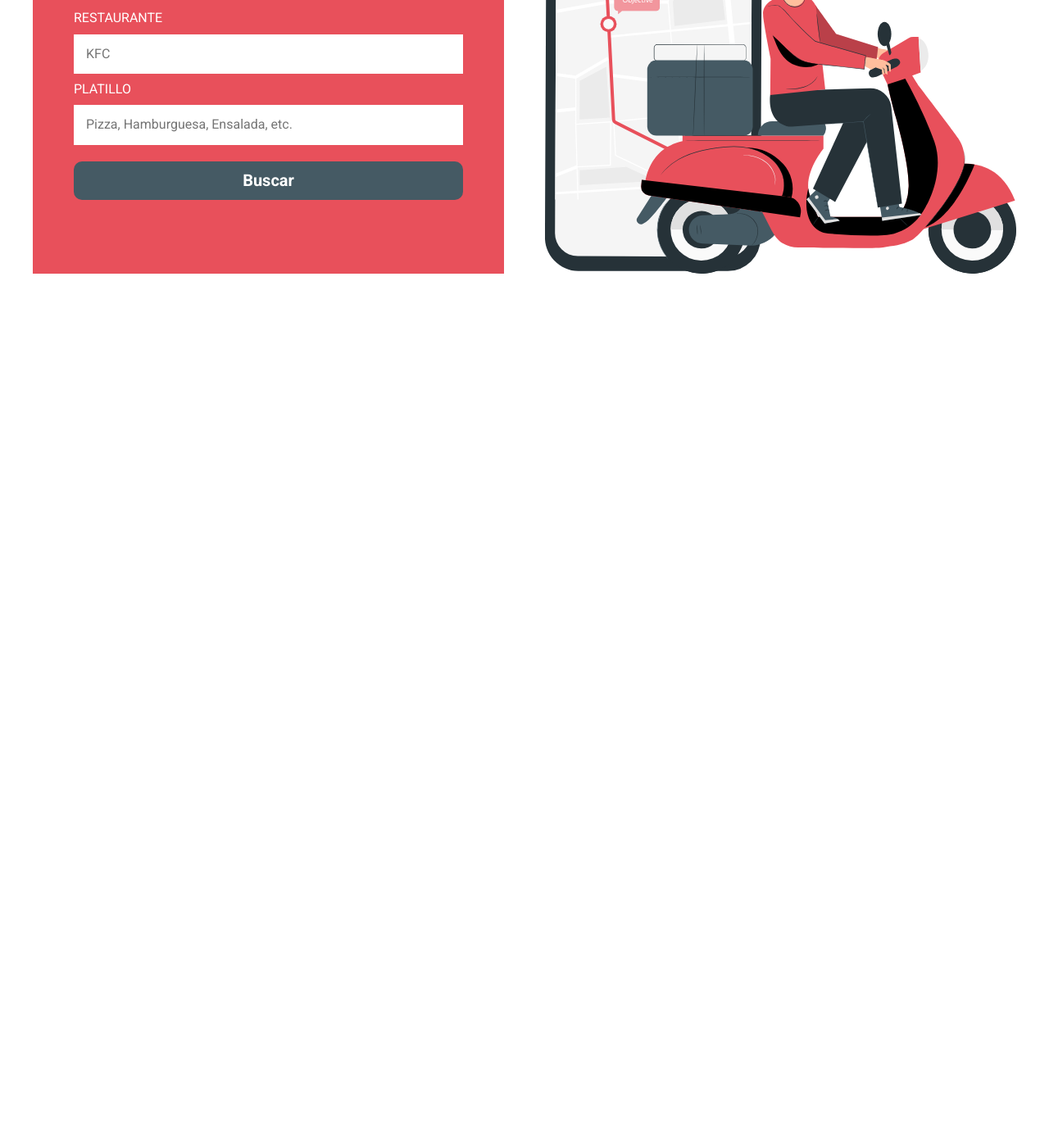
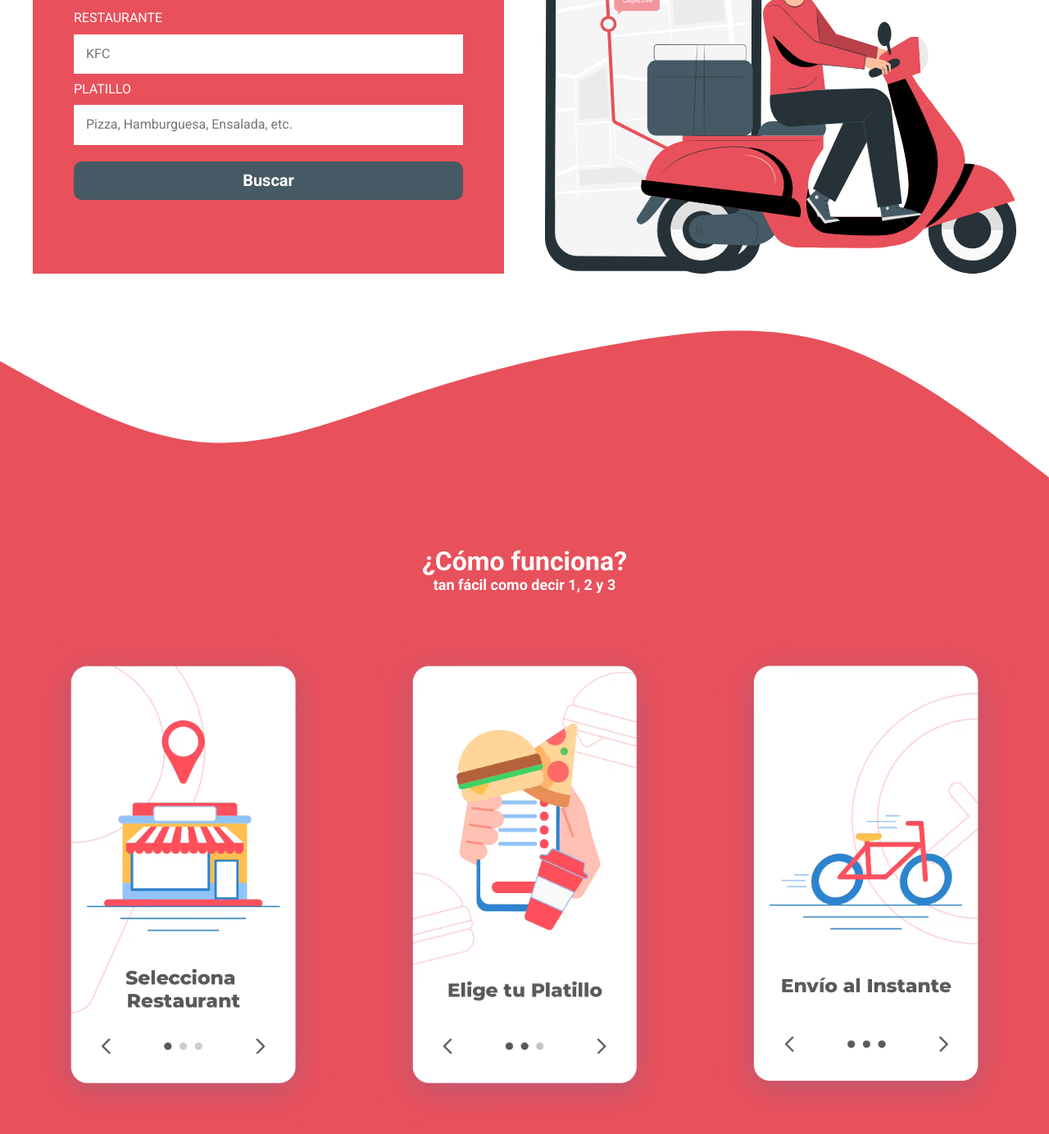
Before and after one commit to dolivare5/app-delivery, a website: page index.html in a window 1280 px wide. Shown: the part 444-1828 px from the top of the page at 82% size. Before the commit the page ends 800 px from the top, so only its background shows below. Drawn offline with Linux system fonts and the light colour scheme.

Commit message:
Sección de como funciona terminada. Agregue transiciones, display grid y transform y scale para darle el efecto de zoom al pasar el mouse por las imagenes.

```diff
--- a/index.html
+++ b/index.html
@@ -50,5 +50,37 @@
 
             </div> <!-- .formulario__grid -->
         </section> <!-- .contenedor .formulario -->
+
+        <section class="pasos">
+            <img  class="pasos__wave" src="build/img/wave2.svg" alt="Imagen Wave">
+            <div class="pasos__contenido">
+                <h3 class="pasos__heading">¿Cómo funciona? <span class="pasos__heading--descripcion">tan fácil como decir 1, 2 y 3</span></h3>
+                <div class="pasos__grid contenedor">
+                    <div class="pasos__paso">
+                        <picture class="pasos__imagen">
+                            <source class="pasos__imagen" srcset="build/img/paso_1.avif  380w" type="image/avif">
+                            <source class="pasos__imagen" srcset="build/img/paso_1.webp" type="image/webp">
+                            <img class="pasos__imagen" loading="lazy" decoding="async" src="build/img/paso_1.png" alt="Imagen">
+                        </picture> <!-- .pasos__imagen -->
+                    </div> <!-- .pasos__paso -->
+
+                    <div class="pasos__paso">
+                        <picture class="pasos__imagen">
+                            <source class="pasos__imagen" srcset="build/img/paso_2.avif" type="image/avif">
+                            <source class="pasos__imagen" srcset="build/img/paso_2.webp" type="image/webp">
+                            <img class="pasos__imagen" loading="lazy" decoding="async" src="build/img/paso_2.png" alt="Imagen">
+                        </picture> <!-- .pasos__imagen -->
+                    </div> <!-- .pasos__paso -->
+
+                    <div class="pasos__paso">
+                        <picture>
+                            <source class="pasos__imagen" srcset="build/img/paso_3.avif" type="image/avif">
+                            <source class="pasos__imagen" srcset="build/img/paso_3.webp " type="image/webp">
+                            <img class="pasos__imagen" loading="lazy" decoding="async" src="build/img/paso_3.png"  alt="Imagen">
+                        </picture> <!-- .pasos__imagen -->
+                    </div> <!-- .pasos__paso -->
+                </div> <!-- .pasos__grid .contenedor -->
+            </div> <!-- .pasos__contenido -->
+        </section> <!-- .pasos -->
     </body>
 </html>
--- a/src/scss/app.scss
+++ b/src/scss/app.scss
@@ -1,3 +1,4 @@
 @use 'base';
 @use "header";
 @use "formulario";
+@use "pasos";
--- /dev/null
+++ b/src/scss/pasos/_index.scss
@@ -0,0 +1 @@
+@forward "pasos";
--- /dev/null
+++ b/src/scss/pasos/_pasos.scss
@@ -0,0 +1,40 @@
+@use "../base/variables" as v;
+@use "../base/mixins" as m;
+
+.pasos{
+
+    margin-top: 5rem;
+
+    &__wave{
+        margin-bottom: -1px;
+    }
+
+    &__contenido{
+        background-color: v.$primario;
+        padding-bottom: 10rem;
+    }
+
+    &__heading {
+        text-align: center;
+        color: v.$blanco;
+
+        &--descripcion{
+            font-size: 1.8rem;
+            display: block;
+        }
+    }
+
+    &__grid {
+        @include m.tablet{
+            @include m.grid(3, v.$separacion);
+        }
+    }
+
+    &__imagen{
+        transition-property: transform;
+        transition-duration: 300ms;
+        &:hover{
+            transform: rotate(-4deg) scale(1.2);
+        }
+    }
+}
```
Also changed, not shown: build/css/app.css, build/img/wave2.svg (added), 1 other file.
